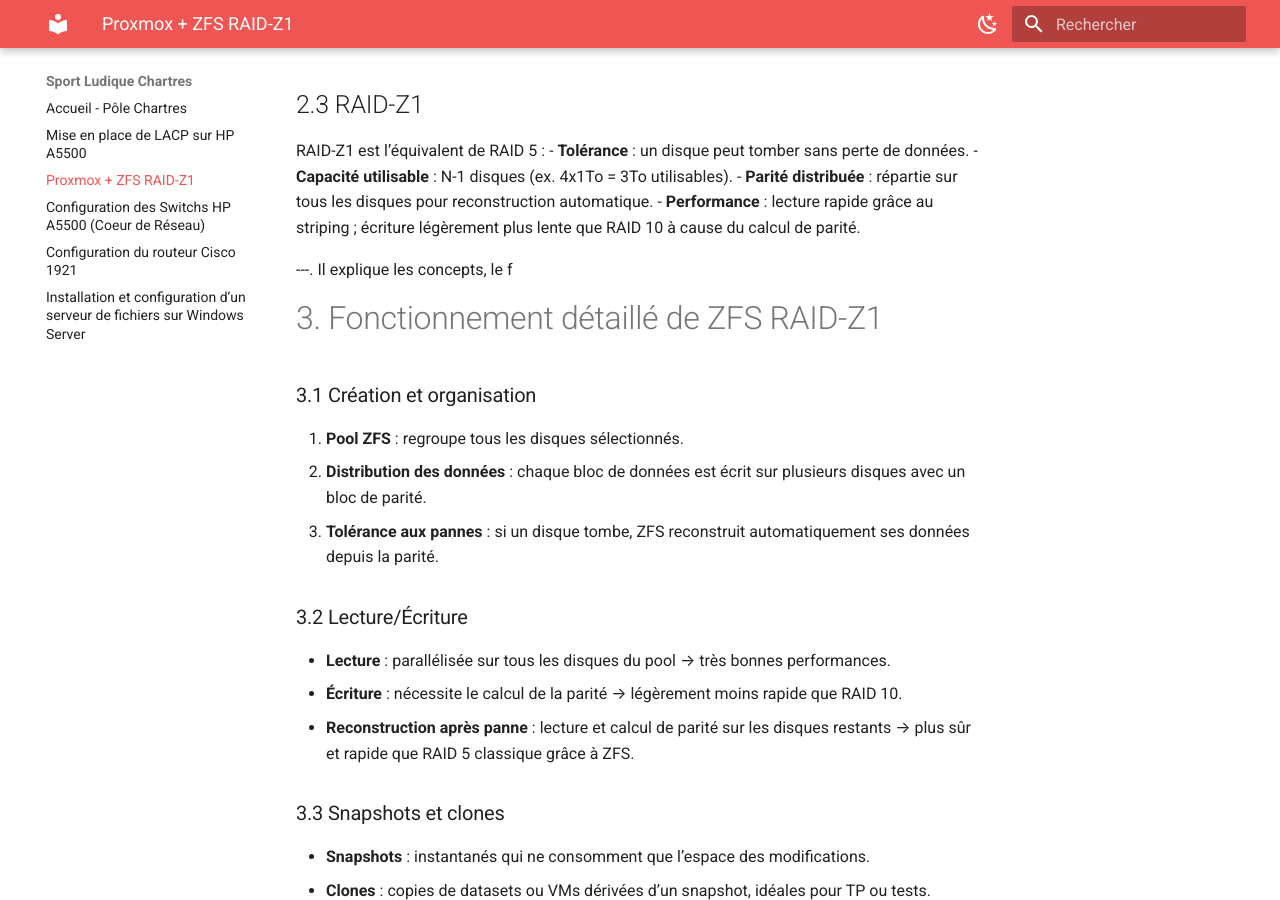
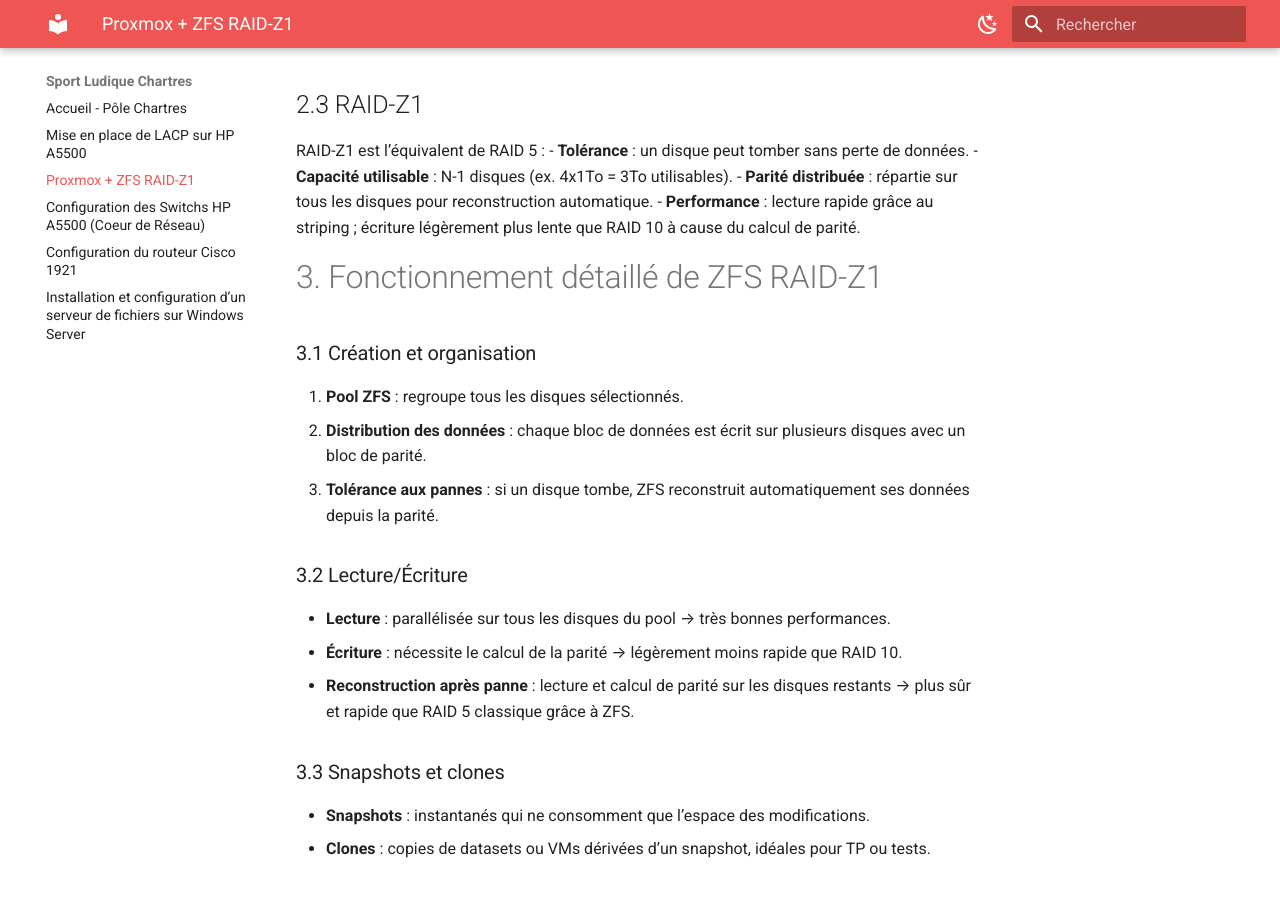
Before and after one commit to Sym-0ne/sport-ludique-Chartres, an MkDocs documentation site: the page built from docs/proxmox_zfs_guide.md, in a window 1280 px wide and 900 px high, scrolled down 1033 px. Built offline with MkDocs 1.6.1 and Material for MkDocs 9.7.7, drawn with Linux system fonts in a browser that asks for light colours.

Commit message:
modif proxmox doc

````diff
--- a/docs/proxmox_zfs_guide.md
+++ b/docs/proxmox_zfs_guide.md
@@ -3,6 +3,7 @@
 ---
 
 # 1. Introduction
+
 Ce guide fournit une documentation complète et détaillée sur l'utilisation de **Proxmox VE** avec **ZFS RAID-Z1**. Il explique les concepts, le fonctionnement, les avantages, et propose des instructions pratiques pour la mise en place et la gestion de l’infrastructure.
 
 ---
@@ -10,6 +11,7 @@
 # 2. Concepts fondamentaux
 
 ## 2.1 Proxmox VE
+
 Proxmox VE est une solution open-source de virtualisation, permettant de gérer :
 - **Machines virtuelles (VM)** via KVM.
 - **Containers Linux (LXC)** pour des services légers.
@@ -19,6 +21,7 @@
 **Objectif pédagogique** : Proxmox permet de comprendre le fonctionnement d’une infrastructure virtuelle complète, de l’hébergement de services à la gestion des ressources réseau et stockage.
 
 ## 2.2 ZFS (Zettabyte File System)
+
 ZFS combine un **système de fichiers** et un **gestionnaire de volumes logiques**, offrant :
 - **Protection des données** via des checksums pour détecter et corriger la corruption (bit rot).
 - **RAID-Z** : tolérance aux pannes intégrée.
@@ -27,36 +30,40 @@
 - **Compression et déduplication** pour optimiser l’espace disque.
 
 ### Concepts importants de ZFS
+
 - **Pool** : volume logique regroupant plusieurs disques.
 - **Vdev** : unité de stockage à l’intérieur d’un pool (ex : RAID-Z1, miroir).
 - **Dataset** : sous-volume ZFS avec quotas, snapshots et options spécifiques.
 
 ## 2.3 RAID-Z1
+
 RAID-Z1 est l’équivalent de RAID 5 :
 - **Tolérance** : un disque peut tomber sans perte de données.
 - **Capacité utilisable** : N-1 disques (ex. 4x1To = 3To utilisables).
 - **Parité distribuée** : répartie sur tous les disques pour reconstruction automatique.
 - **Performance** : lecture rapide grâce au striping ; écriture légèrement plus lente que RAID 10 à cause du calcul de parité.
 
----. Il explique les concepts, le f
-
 # 3. Fonctionnement détaillé de ZFS RAID-Z1
 
 ### 3.1 Création et organisation
+
 1. **Pool ZFS** : regroupe tous les disques sélectionnés.
 2. **Distribution des données** : chaque bloc de données est écrit sur plusieurs disques avec un bloc de parité.
 3. **Tolérance aux pannes** : si un disque tombe, ZFS reconstruit automatiquement ses données depuis la parité.
 
 ### 3.2 Lecture/Écriture
+
 - **Lecture** : parallélisée sur tous les disques du pool → très bonnes performances.
 - **Écriture** : nécessite le calcul de la parité → légèrement moins rapide que RAID 10.
 - **Reconstruction après panne** : lecture et calcul de parité sur les disques restants → plus sûr et rapide que RAID 5 classique grâce à ZFS.
 
 ### 3.3 Snapshots et clones
+
 - **Snapshots** : instantanés qui ne consomment que l’espace des modifications.
 - **Clones** : copies de datasets ou VMs dérivées d’un snapshot, idéales pour TP ou tests.
 
 ### 3.4 Autres fonctionnalités
+
 - **Compression automatique** : `lz4` recommandée, gain d’espace sans perte de performances.
 - **Checksums** : détecte la corruption et corrige automatiquement si possible.
 - **Gestion des quotas** : limiter l’espace disque par VM ou dataset.
@@ -64,6 +71,7 @@
 ---
 
 # 4. Pré-requis matériels
+
 - **Disques** : 4 disques identiques pour éviter déséquilibre et erreurs.
 - **RAM** : minimum 8Go, 1Go conseillé par To de stockage pour ZFS.
 - **Processeur** : supporte la virtualisation (Intel VT-x ou AMD-V).
@@ -74,11 +82,13 @@
 # 5. Installation de Proxmox VE
 
 ## 5.1 Téléchargement et préparation
+
 1. Télécharger l’ISO officiel depuis [proxmox.com](https://www.proxmox.com/en/downloads).
 2. Créer une clé USB bootable.
 3. Installer sur le serveur physique.
 
 ## 5.2 Configuration initiale
+
 - Définir l’adresse IP fixe.
 - Configurer le mot de passe root.
 - Vérifier l’accès à l’interface Web (`https://<ip-du-serveur>:8006`).
@@ -88,6 +98,7 @@
 # 6. Création d’un pool ZFS RAID-Z1
 
 ### 6.1 Via l’interface Web
+
 1. **Datacenter > Stockage > Ajouter > ZFS**
 2. Nommer le pool (`pool_zfs`).
 3. Sélectionner les 4 disques.
@@ -95,6 +106,7 @@
 5. Cliquer sur **Créer**.
 
 ### 6.2 Via la ligne de commande
+
 ```bash
 # Lister les disques disponibles
 lsblk
@@ -107,6 +119,7 @@
 ```
 
 ### 6.3 Création d’un dataset
+
 ```bash
 # Créer un dataset pour les VM
 zfs create pool_zfs/vmdata
@@ -119,6 +132,7 @@
 ```
 
 ### 6.4 Gestion des snapshots
+
 ```bash
 # Créer un snapshot
 zfs snapshot pool_zfs/vmdata@snapshot1
````
